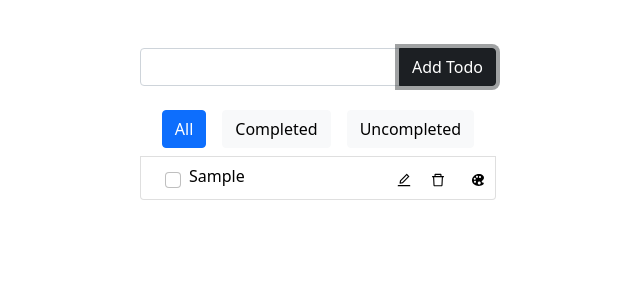
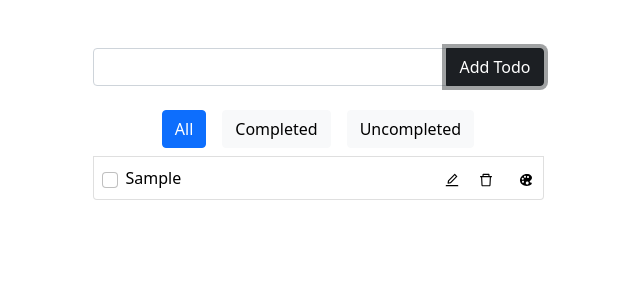
Before and after one commit to sonupandit/sktodo, a React (Create React App) app: page / in a window 1280 px wide. Both pictures are taken after typing "Sample" into the empty fields and a click on the button "Add Todo". Shown: the top 300 px of the page, without its empty margins (322-962 px from the left). Built offline with nearby package versions, Linux system fonts and the light colour scheme.

Commit message:
bug fixed

```diff
--- a/src/App.css
+++ b/src/App.css
@@ -39,3 +39,7 @@
 .form-check-label.text-decoration-line-through{
   opacity: 0.5;
 }
+
+.list-group-item{
+  transition: all 0.3s;
+}
--- a/src/App.js
+++ b/src/App.js
@@ -119,7 +119,7 @@ const setContrast = rgb =>
     <div className="container pt-5">
 
         <div className="row justify-content-center">
-          <div className="col-4">
+          <div className="col-12 col-md-8 col-lg-6 col-xl-5">
             <form action="" onSubmit={ e => e.preventDefault()}>
                 <div className="input-group mb-3">
                     <input className="form-control" ref={inputRef} onChange={()=>setName(inputRef.current.value)} value={name} type="text" />
@@ -144,7 +144,7 @@ const setContrast = rgb =>
                           todos.map((todo)=>{
                             return (
                               <li className="list-group-item d-flex align-items-center p-0" style={{backgroundColor:todo.bgcolor, color:todo.color}} key={todo.id}>
-                                <div className="form-check  lh-1 py-2 ps-5 mb-0">
+                                <div className="form-check lh-sm py-2 ps-4 ms-2 mb-0">
                                   <input onChange={(e)=> handleCompleted(todo.id, e)} className="form-check-input" type="checkbox" checked={todo.isCompleted} id={todo.id} />
                                   <label className={`form-check-label ${todo.isCompleted &&"text-decoration-line-through"}`} htmlFor={todo.id}>
                                      {todo.name}
```
